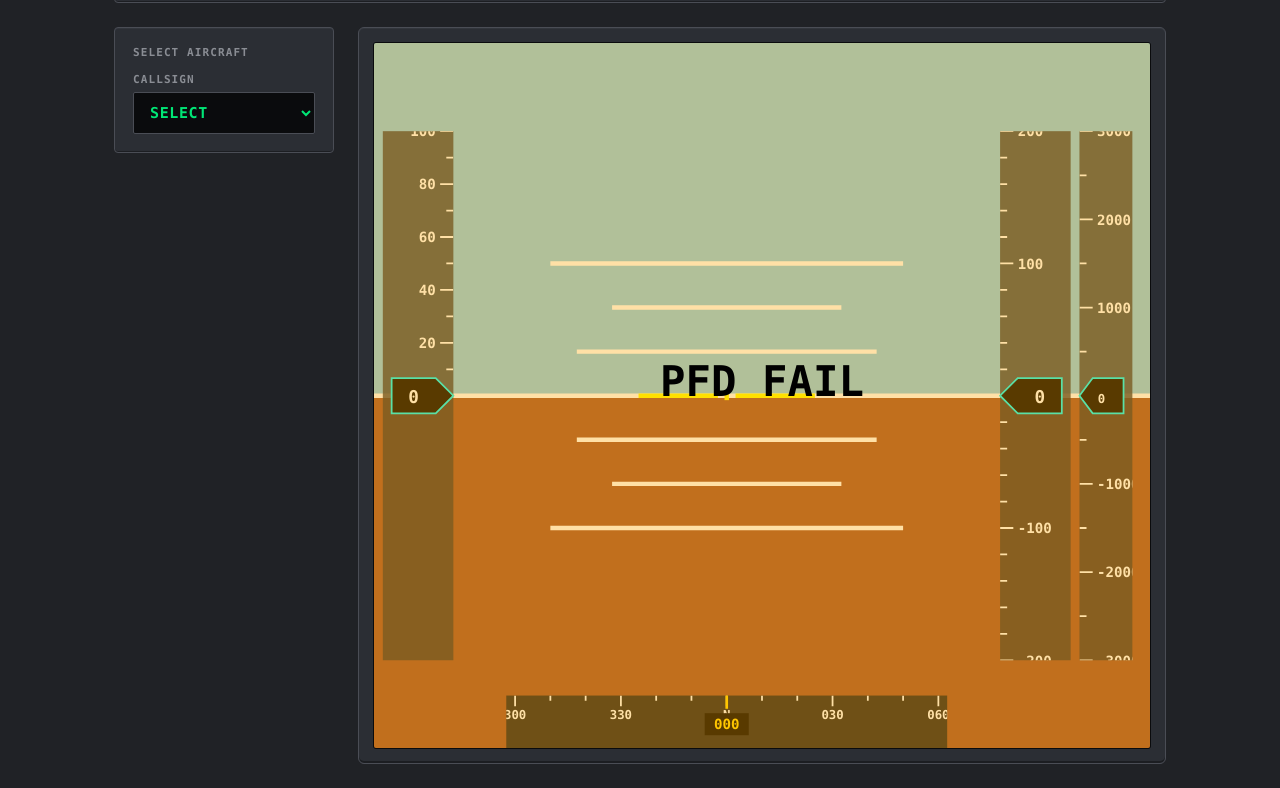
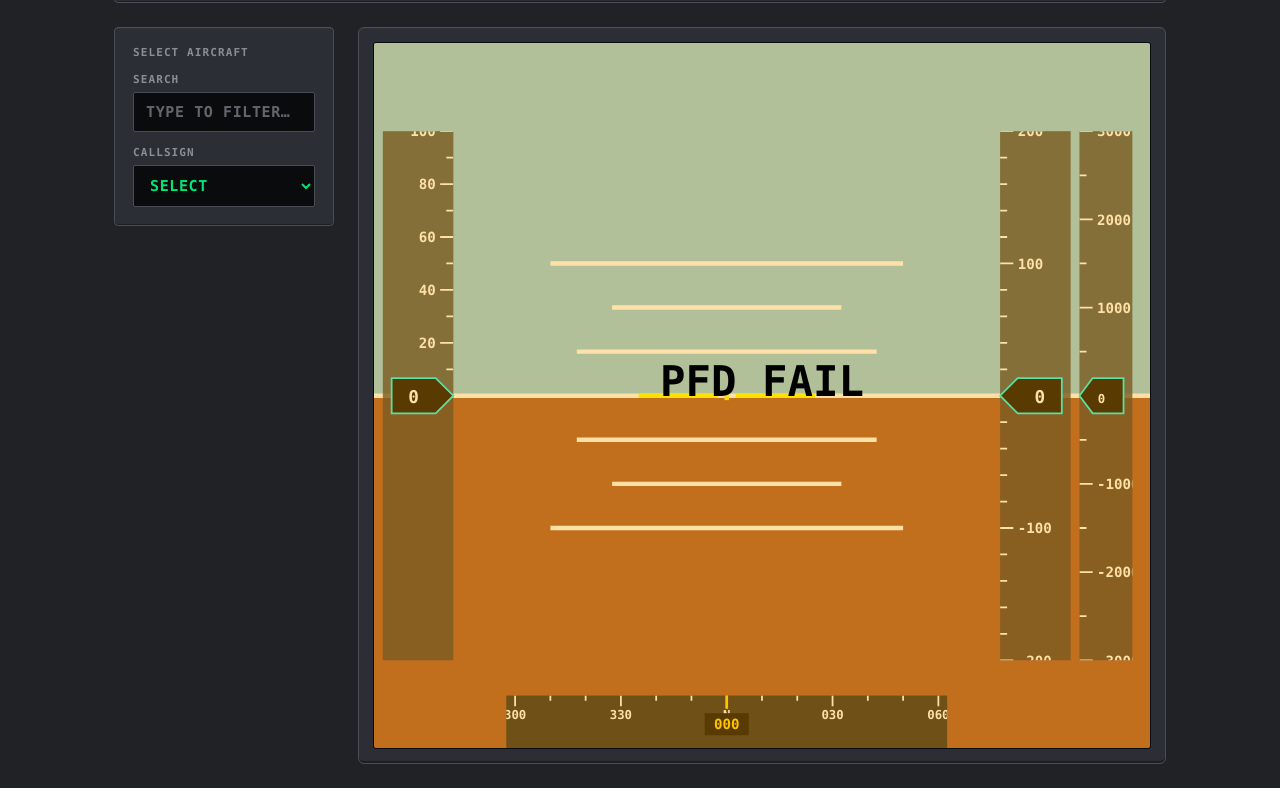
Before and after one commit to pamberman11/24PFD, a website: page 24PFD/graphicsvg.html in a window 1280 px wide. Shown: the part 90-878 px from the top of the page. Drawn offline with Linux system fonts and the light colour scheme; a web font is replaced by a local one.

Commit message:
feat(ui): add callsign search filter to the aircraft selector
Adds a type-to-filter search field above the callsign dropdown so pilots
can quickly find their aircraft on a busy ATC24 server instead of scrolling
a long dropdown. Filtering is case-insensitive, never hides the currently
tracked callsign, and re-applies when new aircraft spawn mid-search.

Adds a node:test suite covering filtering, case-insensitivity, clearing,
and selection stability.

```diff
--- a/24PFD/graphicsvg.html
+++ b/24PFD/graphicsvg.html
@@ -36,6 +36,11 @@
   <div class="layout">
     <aside class="panel">
       <h3>Select aircraft</h3>
+
+      <label for="callsignSearch">Search</label>
+      <input type="text" id="callsignSearch" class="callsign-search"
+             placeholder="TYPE TO FILTER…" autocomplete="off" spellcheck="false"
+             aria-label="Filter callsigns" oninput="filterCallsigns()">
 
       <label for="callsignSelect">Callsign</label>
       <select id="callsignSelect" class="custom-select" onchange="setCallsign()">
@@ -241,6 +246,24 @@ let lastActiveDataTime = null;
 let wsConnected = false;
 const STALE_DATA_MS = 3000; // ~3x the backend's default 1s update rate
 
+function filterCallsigns() {
+  const query = document.getElementById("callsignSearch").value.trim().toUpperCase();
+  const select = document.getElementById("callsignSelect");
+  const active = select.value;
+
+  Array.from(select.options).forEach((opt) => {
+    if (opt.value === "") return; // keep the "SELECT" placeholder always visible
+    opt.hidden = query !== "" && !opt.value.toUpperCase().includes(query);
+  });
+
+  // Never hide the callsign currently on the PFD, so searching for a new aircraft
+  // can't silently deselect the one already being tracked.
+  if (active) {
+    const activeOpt = Array.from(select.options).find((o) => o.value === active);
+    if (activeOpt) activeOpt.hidden = false;
+  }
+}
+
 let aircraftState = {
   pitch: 0,
   roll: 0,
@@ -337,6 +360,9 @@ ws.onmessage = (event) => {  // Tar hand om inkommande meddelanden
       select.appendChild(opt);
     }
   });
+
+  // Re-apply the active search filter so newly-spawned aircraft respect it too.
+  filterCallsigns();
 
   if (!activeCallsign) return;
   if (!data[activeCallsign]) return;
--- a/24PFD/styles.css
+++ b/24PFD/styles.css
@@ -213,6 +213,39 @@ body {
   color: var(--ecam-green);
 }
 
+/* Callsign search field - matches the FCU selector styling so the two controls
+   read as one unit; the text color is cyan to signal it's a type-in filter, not
+   a value display. */
+.callsign-search {
+  width: 100%;
+  padding: 10px 12px;
+  margin-bottom: 14px;
+  border-radius: 2px;
+  border: 1px solid var(--panel-border);
+  background: var(--recess);
+  color: var(--ecam-cyan);
+  font-family: var(--font-mono);
+  font-weight: 700;
+  font-size: 15px;
+  letter-spacing: 0.04em;
+  outline: none;
+  transition: border-color 160ms, box-shadow 160ms;
+}
+
+.callsign-search::placeholder {
+  color: var(--text-muted);
+  opacity: 0.7;
+}
+
+.callsign-search:hover {
+  border-color: var(--ecam-cyan);
+}
+
+.callsign-search:focus-visible {
+  border-color: var(--ecam-cyan);
+  box-shadow: 0 0 0 2px rgba(41, 211, 255, 0.25);
+}
+
 /* Instrument bezel - a physical-looking metal frame around the SVG PFD face.
    The instrument face itself keeps its own functional aviation colors (unaffected by
    day/night lighting) - only the surrounding bezel dims with cockpit lighting. */
```
Also changed, not shown: 24PFD/tests-js/callsign-search.test.js (added, +61 -0 lines).
